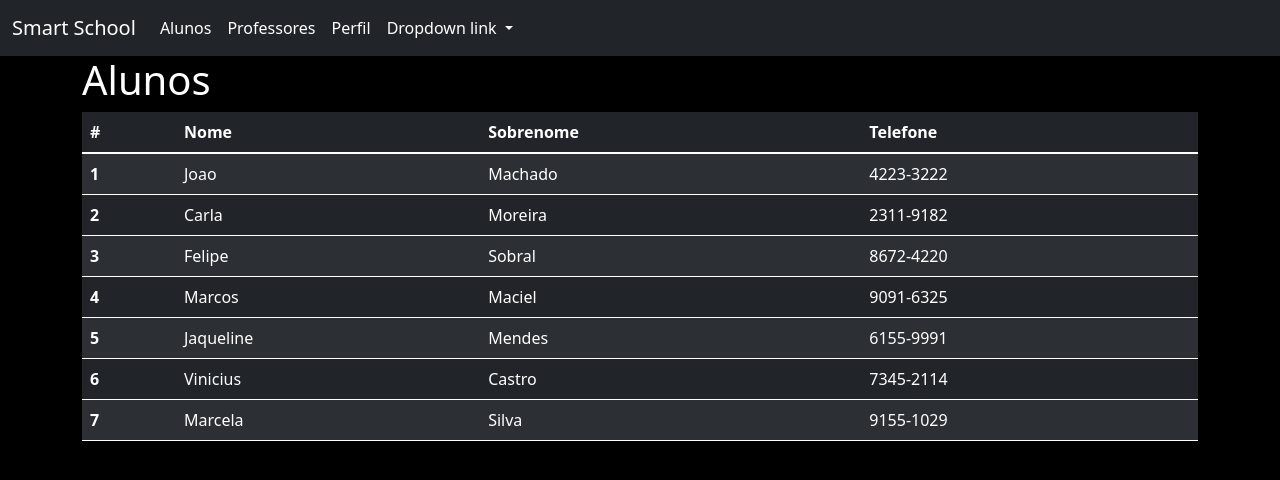
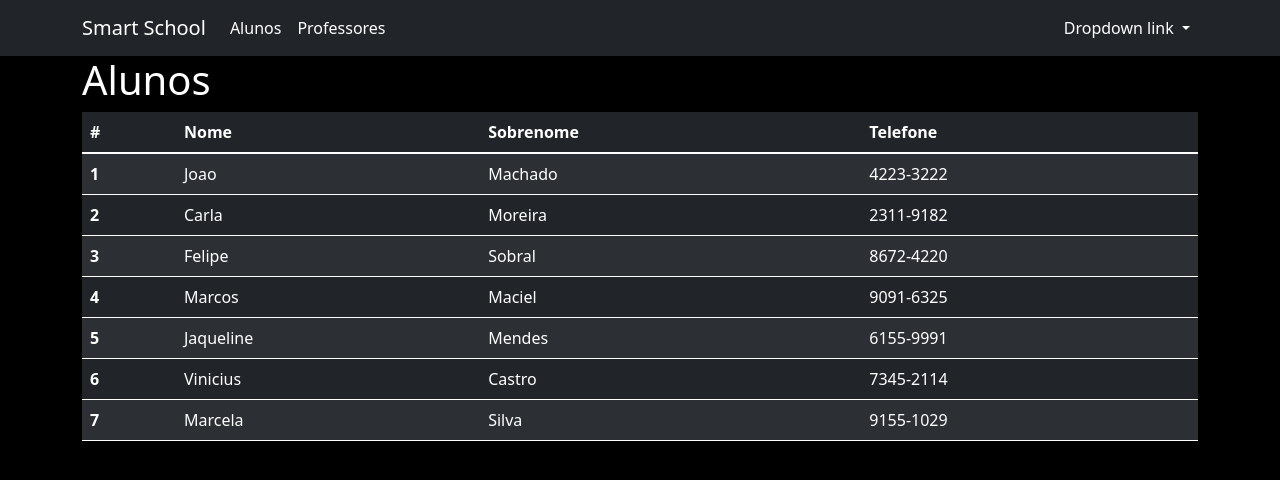
Before and after one commit to jpmachadoo/SmartSchool, an Angular app in the folder SmartSchool/: page /alunos in a window 1280 px wide. Shown: the top 480 px of the page. Built offline with nearby package versions, Linux system fonts and the light colour scheme.

Commit message:
Adiciona dropdown e ajusta navbar

```diff
--- a/SmartSchool/angular.json
+++ b/SmartSchool/angular.json
@@ -27,6 +27,7 @@
               "src/assets"
             ],
             "styles": [
+              "./node_modules/bootstrap/dist/css/bootstrap.min.css",
               "src/styles.css"
             ],
             "scripts": []
--- a/SmartSchool/src/app/alunos/alunos.component.html
+++ b/SmartSchool/src/app/alunos/alunos.component.html
@@ -1,6 +1,6 @@
 <app-titulo [titulo]="titulo"></app-titulo>
 
-<table class="table table-striped table-dark my-tables">
+<table class="table table-striped table-dark table-hover my-tables">
   <thead>
     <tr>
       <th scope="col">#</th>
--- a/SmartSchool/src/app/app.module.ts
+++ b/SmartSchool/src/app/app.module.ts
@@ -9,6 +9,8 @@ import { PerfilComponent } from './perfil/perfil.component';
 import { DashboardComponent } from './dashboard/dashboard.component';
 import { NavComponent } from './nav/nav.component';
 import { TituloComponent } from './titulo/titulo.component';
+import { BsDropdownModule } from 'ngx-bootstrap/dropdown';
+import { BrowserAnimationsModule } from '@angular/platform-browser/animations';
 
 @NgModule({
   declarations: [
@@ -22,7 +24,9 @@ import { TituloComponent } from './titulo/titulo.component';
    ],
   imports: [
     BrowserModule,
-    AppRoutingModule
+    AppRoutingModule,
+    BsDropdownModule.forRoot(),
+    BrowserAnimationsModule
   ],
   providers: [],
   bootstrap: [AppComponent]
--- a/SmartSchool/src/app/nav/nav.component.html
+++ b/SmartSchool/src/app/nav/nav.component.html
@@ -1,28 +1,27 @@
 <nav class="navbar navbar-expand-lg navbar-light bg-dark">
-  <div class="container-fluid">
+  <div class="container">
     <a routerLink="dashboard" class="navbar-brand text-white"> Smart School </a>
     <button class="navbar-toggler" type="button" data-bs-toggle="collapse" data-bs-target="#navbarNav" aria-controls="navbarNav" aria-expanded="false" aria-label="Toggle navigation">
       <span class="navbar-toggler-icon"></span>
     </button>
     <div class="collapse navbar-collapse" id="navbarNav">
-      <ul class="navbar-nav">
+      <ul class="navbar-nav me-auto">
         <li class="nav-item" routerLinkActive="active">
           <a routerLink="alunos" class="nav-link text-white">Alunos</a>
         </li>
         <li class="nav-item" routerLinkActive="active">
           <a routerLink="professores" class="nav-link text-white">Professores</a>
         </li>
-        <li class="nav-item" routerLinkActive="active">
-          <a routerLink="perfil" class="nav-link text-white">Perfil</a>
-        </li>
+      </ul>
+
+      <ul class="navbar-nav" dropdown>
         <li class="nav-item dropdown">
-          <a class="nav-link dropdown-toggle text-white" href="#" id="navbarDropdownMenuLink" role="button" data-bs-toggle="dropdown" aria-expanded="false">
+          <a id="button-basic" dropdownToggle class="nav-link dropdown-toggle text-white" role="button" aria-controls="dropdown-menu">
             Dropdown link
           </a>
-          <ul class="dropdown-menu" aria-labelledby="navbarDropdownMenuLink">
-            <li><a class="dropdown-item" href="#">Action</a></li>
-            <li><a class="dropdown-item" href="#">Another action</a></li>
-            <li><a class="dropdown-item" href="#">Something else here</a></li>
+          <ul class="dropdown-menu" *dropdownMenu aria-labelledby="button-basic" role="menu">
+            <li><a routerLink="perfil" class="dropdown-item" href="#">Perfil</a></li>
+            <li><a class="dropdown-item" href="#">Sair</a></li>
           </ul>
         </li>
       </ul>
--- a/SmartSchool/src/app/professores/professores.component.html
+++ b/SmartSchool/src/app/professores/professores.component.html
@@ -1,6 +1,6 @@
 <app-titulo [titulo]="titulo"></app-titulo>
 
-<table class="table table-striped table-dark  my-tables">
+<table class="table table-striped table-dark table-hover my-tables">
   <thead>
     <tr>
       <th scope="col">#</th>
```
Also changed, not shown: SmartSchool/package.json (line endings or trailing spaces).
